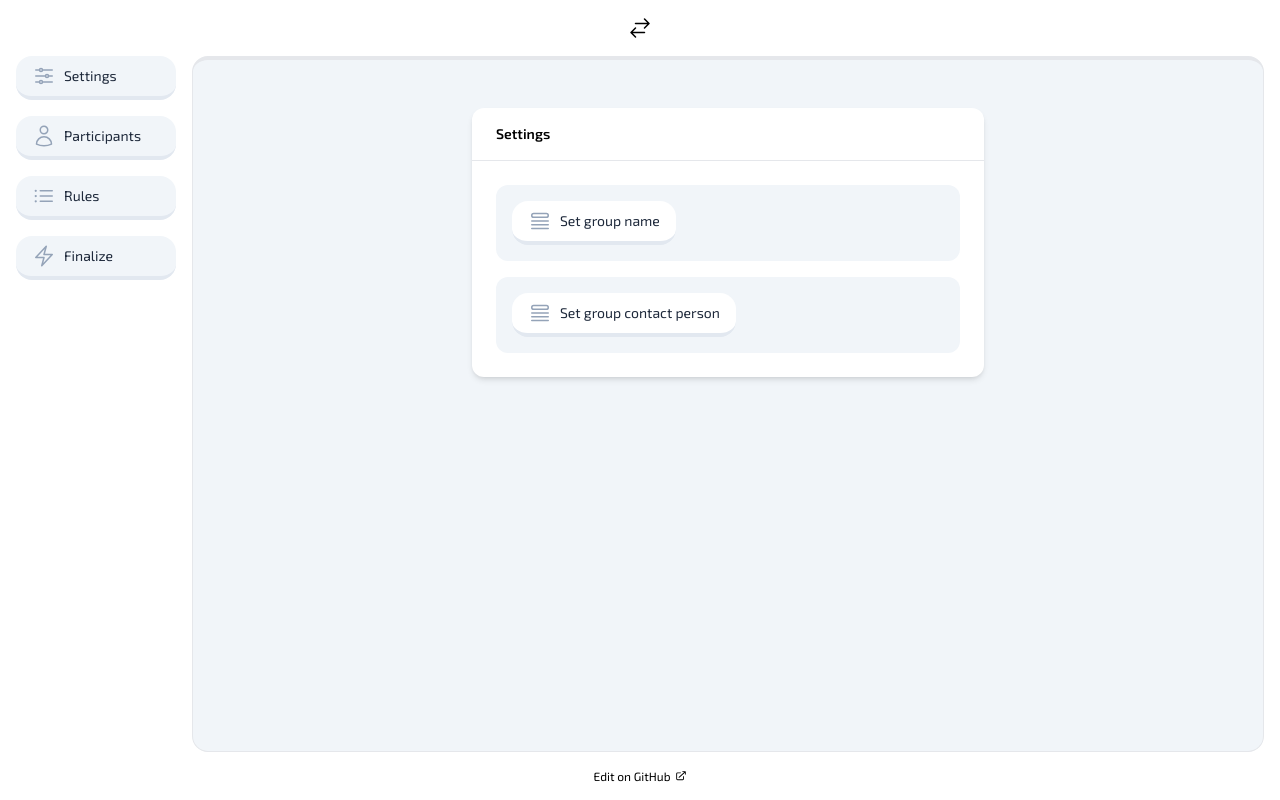
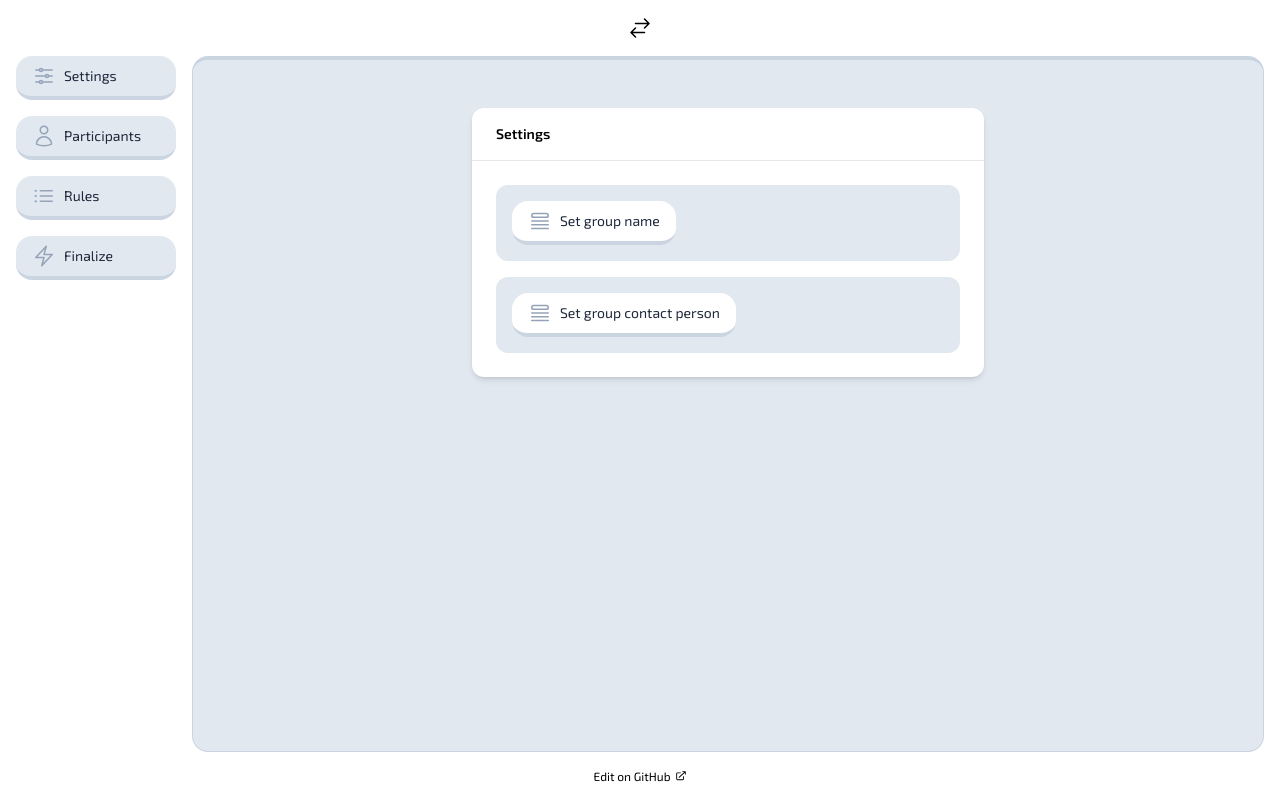
Before and after one commit to bneeland/cozy-exchange-backup, a Next.js app: page / in a window 1280 px wide. Both pictures are taken after a click on the button "Settings". Built offline with nearby package versions, Linux system fonts and the light colour scheme.

Commit message:
Increase colour contrast

```diff
--- a/components/layout/layout.js
+++ b/components/layout/layout.js
@@ -25,7 +25,7 @@ export default function Layout({ children }) {
               />
           ))}
         </div>
-        <div className="flex-1 flex flex-col overflow-hidden rounded-2xl bg-slate-100 border border-t-4">
+        <div className="flex-1 flex flex-col overflow-hidden rounded-2xl bg-slate-200 border border-t-4 border-slate-300">
           <div className="overflow-y-auto px-4 py-12">
             {children}
           </div>
--- a/components/ui/button.js
+++ b/components/ui/button.js
@@ -1,11 +1,11 @@
 const COLORS = {
-  gray: 'bg-slate-100',
+  gray: 'bg-slate-200',
   white: 'bg-white'
 }
 
 export default function Button({ icon, label, callback, color }) {
   return (
-    <button onClick={callback} className={`${COLORS[color]} hover:bg-slate-200 px-4 py-2 rounded-2xl border-b-4 active:border-b-0 active:border-t-4 border-slate-200 hover:border-slate-300 flex items-center gap-2 transition-colors`}>
+    <button onClick={callback} className={`${COLORS[color]} hover:bg-slate-300 px-4 py-2 rounded-2xl border-b-4 active:border-b-0 active:border-t-4 border-slate-300 hover:border-slate-400 flex items-center gap-2 transition-colors`}>
       <div className="text-slate-400">{icon}</div>
       <div className="text-slate-800">{label}</div>
     </button>
--- a/components/ui/inputBox.js
+++ b/components/ui/inputBox.js
@@ -1,6 +1,6 @@
 export default function InputBox({children}) {
   return (
-    <div className="bg-slate-100 rounded-xl p-4">
+    <div className="bg-slate-200 rounded-xl p-4">
       {children}
     </div>
   )
--- a/components/ui/smallButton.js
+++ b/components/ui/smallButton.js
@@ -1,11 +1,11 @@
 const COLORS = {
-  gray: 'bg-slate-100',
+  gray: 'bg-slate-200',
   white: 'bg-white'
 }
 
 export default function SmallButton({ icon, callback, color }) {
   return (
-    <button onClick={callback} className={`${COLORS[color]} hover:bg-slate-200 p-1 rounded-md border-b-4 active:border-b-0 active:border-t-4 border-slate-200 hover:border-slate-300 flex items-center transition-colors`}>
+    <button onClick={callback} className={`${COLORS[color]} hover:bg-slate-300 p-1 rounded-md border-b-4 active:border-b-0 active:border-t-4 border-slate-300 hover:border-slate-400 flex items-center transition-colors`}>
       {icon}
     </button>
   )
```
